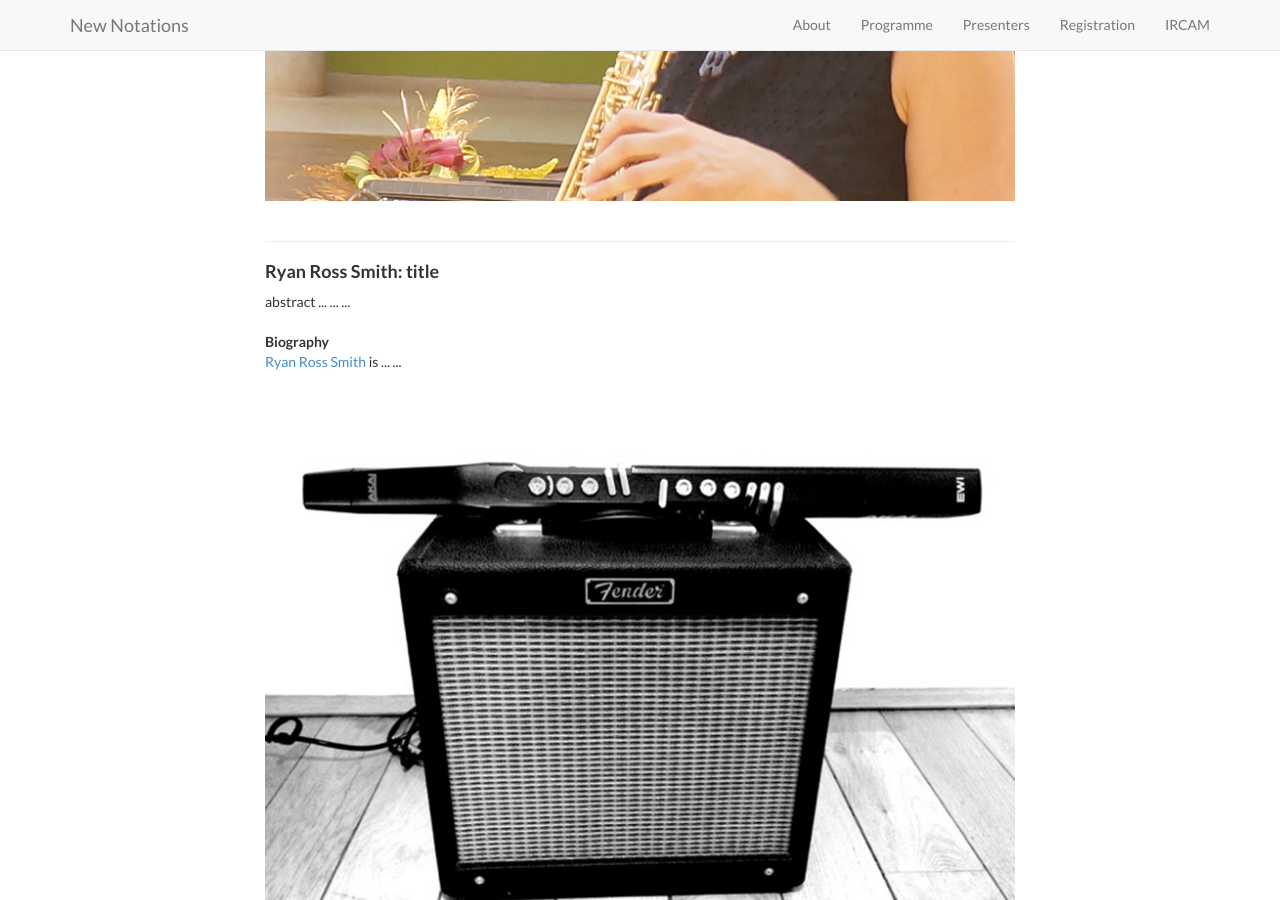
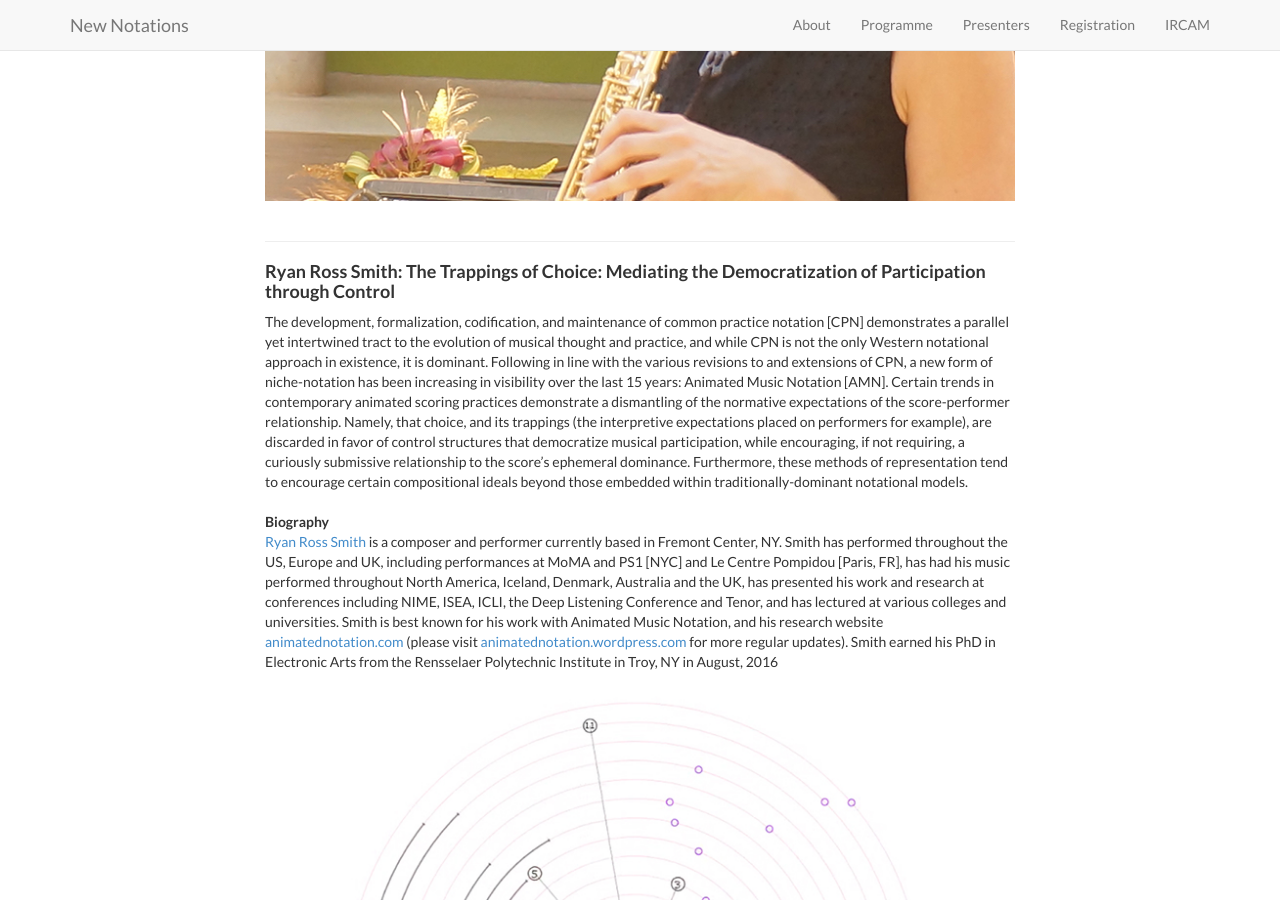
Before and after one commit to thormagnusson/ircam, a Jekyll site: the page built from index.html, in a window 1280 px wide and 900 px high, scrolled down 9050 px. Built offline with Jekyll 4.4.1, drawn with Linux system fonts in a browser that asks for light colours; nearby versions of some CDN libraries; library files that are not in the unit come from our copies; some of the changed text lies outside the part shown.

Commit message:
ryan's info

```diff
--- a/_includes/presenters.html
+++ b/_includes/presenters.html
@@ -114,16 +114,17 @@ Confirmed presenters - >
 
 
             <br><hr>
-            <h4><b>Ryan Ross Smith: title</b></h4>
+            <h4><b>Ryan Ross Smith: The Trappings of Choice: Mediating the Democratization of Participation through Control</b></h4>
 
-            abstract ... ... ...  <br>
+            The development, formalization, codification, and maintenance of common practice notation [CPN] demonstrates a parallel yet intertwined tract to the evolution of musical thought and practice, and while CPN is not the only Western notational approach in existence, it is dominant. Following in line with the various revisions to and extensions of CPN, a new form of niche-notation has been increasing in visibility over the last 15 years: Animated Music Notation [AMN]. Certain trends in contemporary animated scoring practices demonstrate a dismantling of the normative expectations of the score-performer relationship. Namely, that choice, and its trappings (the interpretive expectations placed on performers for example), are discarded in favor of control structures that democratize musical participation, while encouraging, if not requiring, a curiously submissive relationship to the score’s ephemeral dominance. Furthermore, these methods of representation tend to encourage certain compositional ideals beyond those embedded within traditionally-dominant notational models.
+            <br>
 
             <br><b>Biography</b><br>
 
-            <a href="http://www.ryanrosssmith.com">Ryan Ross Smith</a> is ... ... <br><br>
+            <a href="http://www.ryanrosssmith.com">Ryan Ross Smith</a> is a composer and performer currently based in Fremont Center, NY. Smith has performed throughout the US, Europe and UK, including performances at MoMA and PS1 [NYC] and Le Centre Pompidou [Paris, FR], has had his music performed throughout North America, Iceland, Denmark, Australia and the UK, has presented his work and research at conferences including NIME, ISEA, ICLI, the Deep Listening Conference and Tenor, and has lectured at various colleges and universities. Smith is best known for his work with Animated Music Notation, and his research website <a href="http://www.animatednotation.com">animatednotation.com</a> (please visit <a href="http://animatednotation.wordpress.com">animatednotation.wordpress.com</a> for more regular updates). Smith earned his PhD in Electronic Arts from the Rensselaer Polytechnic Institute in Troy, NY in August, 2016 <br><br>
 
             <div class="image-wrapper">
-            <img src="img/sam.jpg" alt="name" class="scale-image" />
+            <img src="img/ryan.jpg" alt="name" class="scale-image" />
             </div>
 
             <br><hr>
```
Also changed, not shown: _includes/programme.html (+4 -4 lines), img/ryan.jpg (added).
